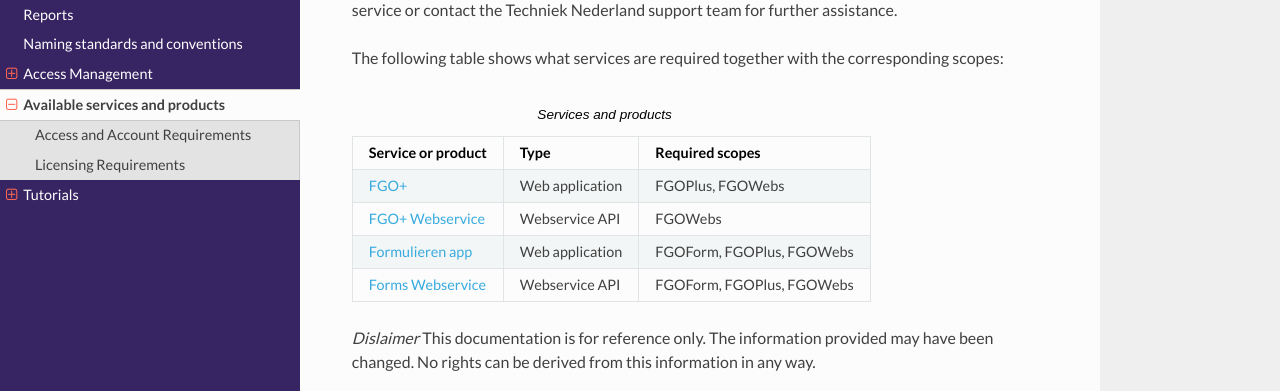
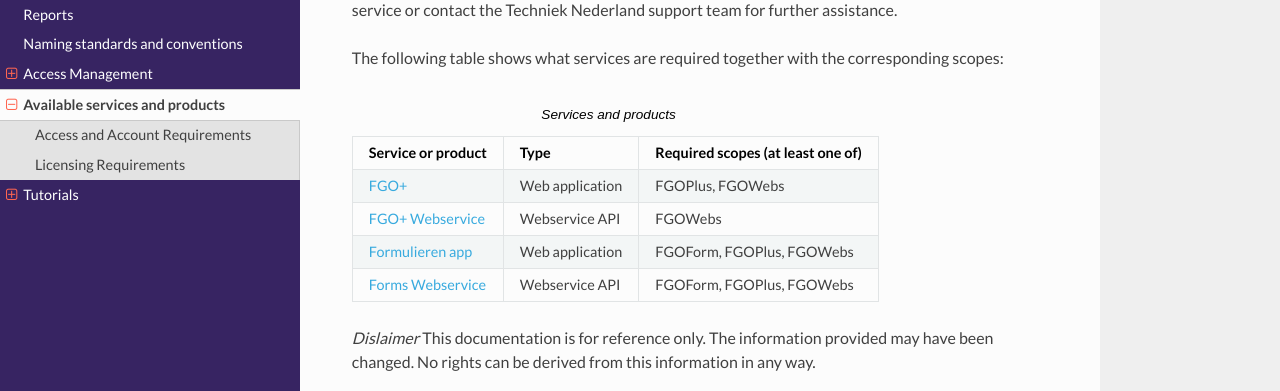
Before and after one commit to Techniek-Nederland/techniek-nederland-formulieren, a Sphinx documentation site: the page built from source/available-services/index.rst, in a window 1280 px wide and 900 px high, scrolled down 537 px. Shown: the part 337-728 px from the top of the window. Built offline with Sphinx 7.4.7 and the Read the Docs theme 2.0.0, drawn with Linux system fonts in a browser that asks for light colours.

Commit message:
Update table header (#15)
Co-authored-by: Bob Dorland <bobdorland@MacBook-Pro-van-Bob.local>

```diff
--- a/source/available-services/index.rst
+++ b/source/available-services/index.rst
@@ -36,7 +36,7 @@ The following table shows what services are required together with the correspon
 
     *   - Service or product
         - Type
-        - Required scopes
+        - Required scopes (at least one of)
 
     *   - `FGO+ <https://www.fgoplus.nl/>`_
         - Web application
```
